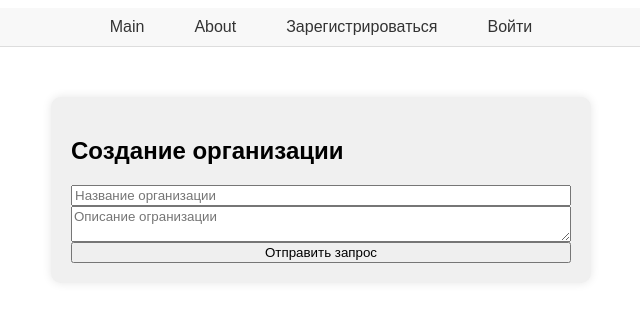
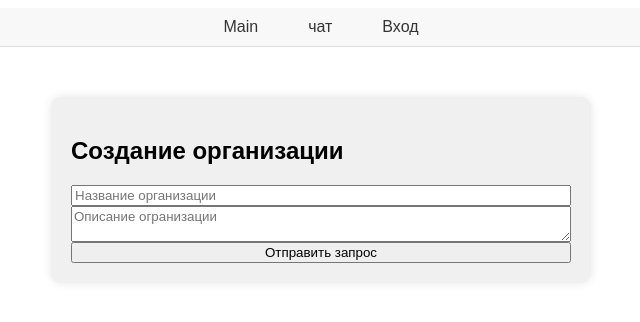
Before and after one commit to dlllnnz/quryltay, a PHP site: page /adding_org_form.php in a window 1280 px wide. Shown: the top 322 px of the page, without its empty margins (319-959 px from the left). Run offline with PHP 8.4, Linux system fonts and the light colour scheme.

Commit message:
Update header.php

```diff
--- a/parts/header.php
+++ b/parts/header.php
@@ -1,8 +1,18 @@
-<div class="navbar_container">
-        <ul class="navbar_link navbar_top small-font">
-            <li><a href="/" class="std-font">Main</a></li>
-            <li><a href="/" class="std-font">About</a></li>
-            <li><a href="login_form.php" class="std-font">Зарегистрироваться</a></li>
-            <li><a href="signin_form.php" class="std-font">Войти</a></li>
+<?php if (!empty($_SESSION['userlogin'])):?>
+    <div class="navbar_container">
+        <ul class="navbar_link navbar_left std-font">
+            <li><a href="/" >Main</a></li>
+            <li><a href="chats_page.php" >чат</a></li>
+            <li><a href="php/exit.php">Выход</a></li>
         </ul>
-</div>
+    </div>
+
+<?php else: ?>
+    <div class="navbar_container">
+        <ul class="navbar_link navbar_top std-font">
+            <li><a href="/">Main</a></li>
+            <li><a href="chats_page.php">чат</a></li>
+            <li><a href="login_form.php">Вход</a></li>
+        </ul>
+    </div>
+<?php endif; ?>
```
